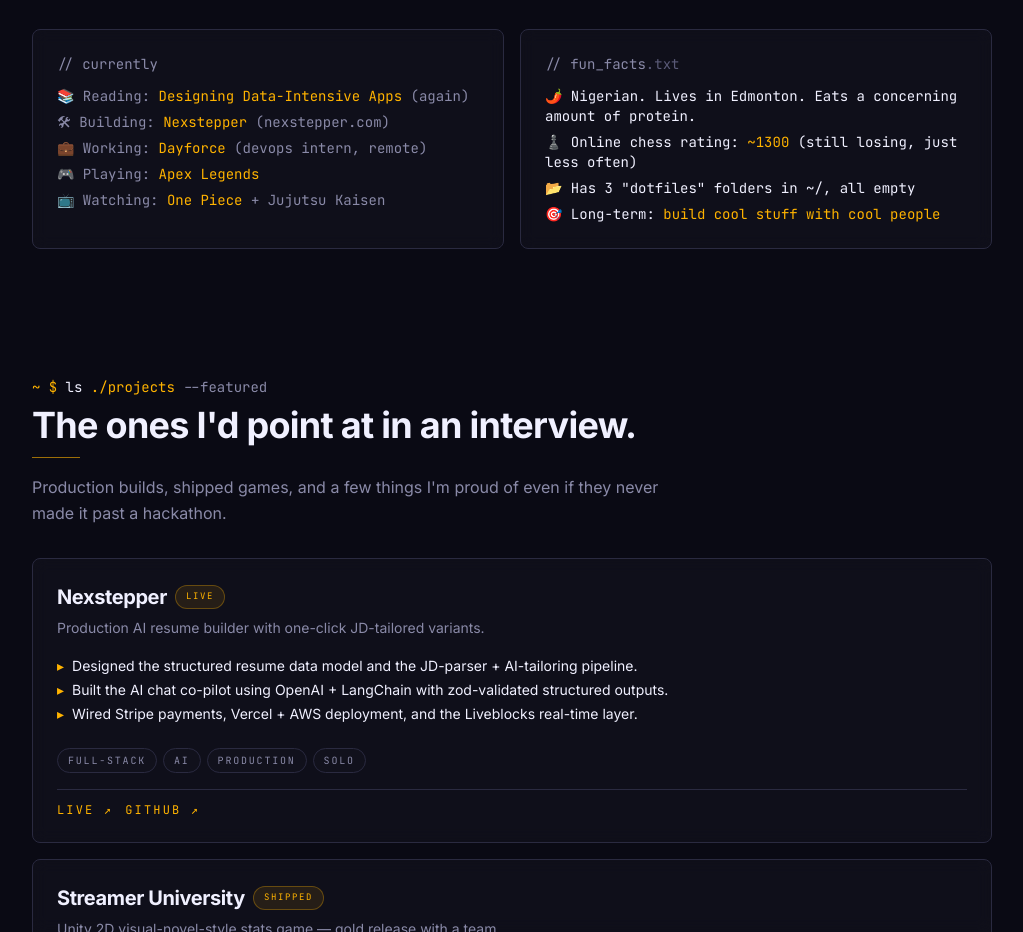
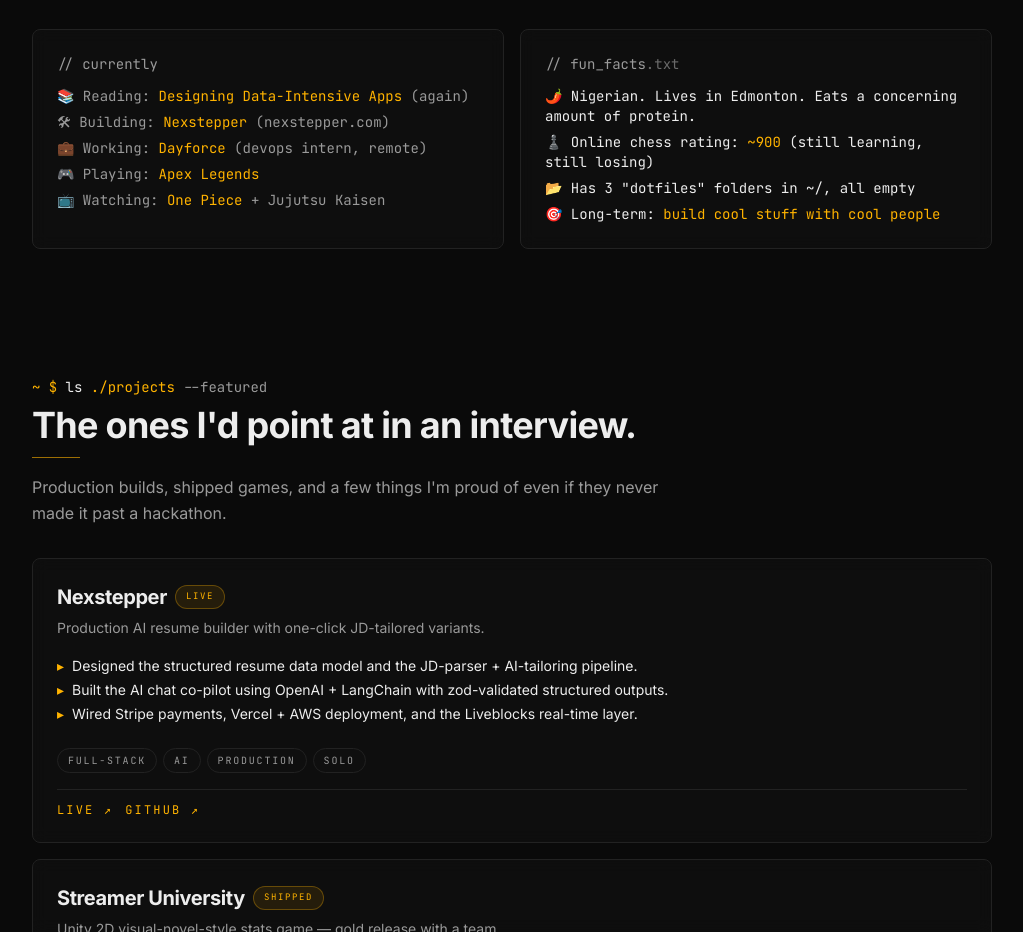
Before and after one commit to davephoenix360/Portfolio-Website, a React (Vite) app: page / in a window 1280 px wide. Shown: the part 1140-2072 px from the top of the page, without its empty margins (128-1151 px from the left). Built offline with nearby package versions, Linux system fonts and the light colour scheme.

Commit message:
Minimal palette: drop blue tint, neutral grayscale, tone down ok/err; chess ELO 1300 → 900

```diff
--- a/src/index.css
+++ b/src/index.css
@@ -3,23 +3,23 @@
 @tailwind utilities;
 
 /* ============================================================
-   DiepreyeCD portfolio — minimal dark + gold + terminal shell
+   DiepreyeCD portfolio — minimal neutral + single gold accent
    ============================================================ */
 
 :root {
   color-scheme: dark;
-  --bg-base: #0a0a14;
-  --bg-surface: #13131f;
-  --bg-raised: #1a1a2a;
-  --text-primary: #f0f0ff;
-  --text-muted: #8a8aa8;
-  --text-subtle: #5a5a78;
-  --border-color: #2a2a40;
+  --bg-base: #0a0a0a;
+  --bg-surface: #111111;
+  --bg-raised: #161616;
+  --text-primary: #ededed;
+  --text-muted: #9a9a9a;
+  --text-subtle: #6a6a6a;
+  --border-color: #222222;
   --accent: #FFB300;
   --accent-soft: #FFD980;
   --accent-ink: #7a5a00;
-  --terminal-ok: #4ADE80;
-  --terminal-err: #FF6B6B;
+  --terminal-ok: #9a9a9a;
+  --terminal-err: #cc6666;
 }
 
 html {
@@ -179,7 +179,7 @@
 }
 
 /* Eyebrow that looks like a typed command, e.g.
-   <span class="section-eyebrow"><span class="shell-prompt">$</span> cd ./projects</span> */
+  <span class="section-eyebrow"><span class="shell-prompt">$</span> cd ./projects</span> */
 .eyebrow-cmd {
   @apply font-mono text-sm;
 }
@@ -197,7 +197,7 @@
 
 /* Box-drawing card border */
 .tty-box {
-  border: 1px solid theme('colors.border');
+  border: 1px solid #222222;
   position: relative;
 }
 
@@ -208,7 +208,7 @@
   left: 12px;
   right: 12px;
   height: 1px;
-  background: #13131f;
+  background: #111111;
 }
 
 /* Subtle scanline overlay — barely visible, just a hint of texture */
@@ -252,8 +252,8 @@
 
 /* Terminal output line colors */
 .tty-out-echo { @apply text-text; }
-.tty-out-ok { @apply text-[#4ADE80]; }
-.tty-out-err { @apply text-[#FF6B6B]; }
+.tty-out-ok { @apply text-textMuted; }
+.tty-out-err { @apply text-[#cc6666]; }
 .tty-out-dim { @apply text-textMuted; }
 .tty-out-accent { @apply text-gold; }
 
--- a/src/pages/Home.tsx
+++ b/src/pages/Home.tsx
@@ -145,8 +145,8 @@
             </li>
             <li>
               ♟️ Online chess rating:{' '}
-              <span className="text-gold">~1300</span> (still losing, just less
-              often)
+              <span className="text-gold">~900</span> (still learning, still
+              losing)
             </li>
             <li>
               📂 Has 3 "dotfiles" folders in <code>~/</code>, all empty
--- a/tailwind.config.ts
+++ b/tailwind.config.ts
@@ -6,23 +6,21 @@
   theme: {
     extend: {
       // ============================================================
-      // Minimal dark + gold palette
+      // Minimal neutral palette — single gold accent
       //
-      //   - bg (near-black, blue-tinted)
-      //   - surface (slightly raised)
-      //   - text (off-white, not pure white)
-      //   - textMuted (gray for body copy)
-      //   - border (subtle)
-      //   - gold (#FFB300) — the only accent
+      //   Backgrounds: pure neutral grayscale (no blue tint)
+      //   Text: off-white, gray scale (no purple)
+      //   Border: barely-there line
+      //   Gold (#FFB300): the ONLY chromatic accent
       // ============================================================
       colors: {
-        bg: '#0a0a14',
-        surface: '#13131f',
-        surfaceRaised: '#1a1a2a',
-        text: '#f0f0ff',
-        textMuted: '#8a8aa8',
-        textSubtle: '#5a5a78',
-        border: '#2a2a40',
+        bg: '#0a0a0a',
+        surface: '#111111',
+        surfaceRaised: '#161616',
+        text: '#ededed',
+        textMuted: '#9a9a9a',
+        textSubtle: '#6a6a6a',
+        border: '#222222',
         gold: '#FFB300',
         goldSoft: '#FFD980',
         goldInk: '#7a5a00',
@@ -42,8 +40,8 @@
         wide3: '0.30em',
       },
       boxShadow: {
-        soft: '0 8px 30px rgba(0, 0, 0, 0.4)',
-        goldGlow: '0 0 24px rgba(255, 179, 0, 0.15)',
+        soft: '0 8px 30px rgba(0, 0, 0, 0.5)',
+        goldGlow: '0 0 18px rgba(255, 179, 0, 0.10)',
       },
       animation: {
         'fade-in': 'fadeIn 0.6s ease-out forwards',
```
